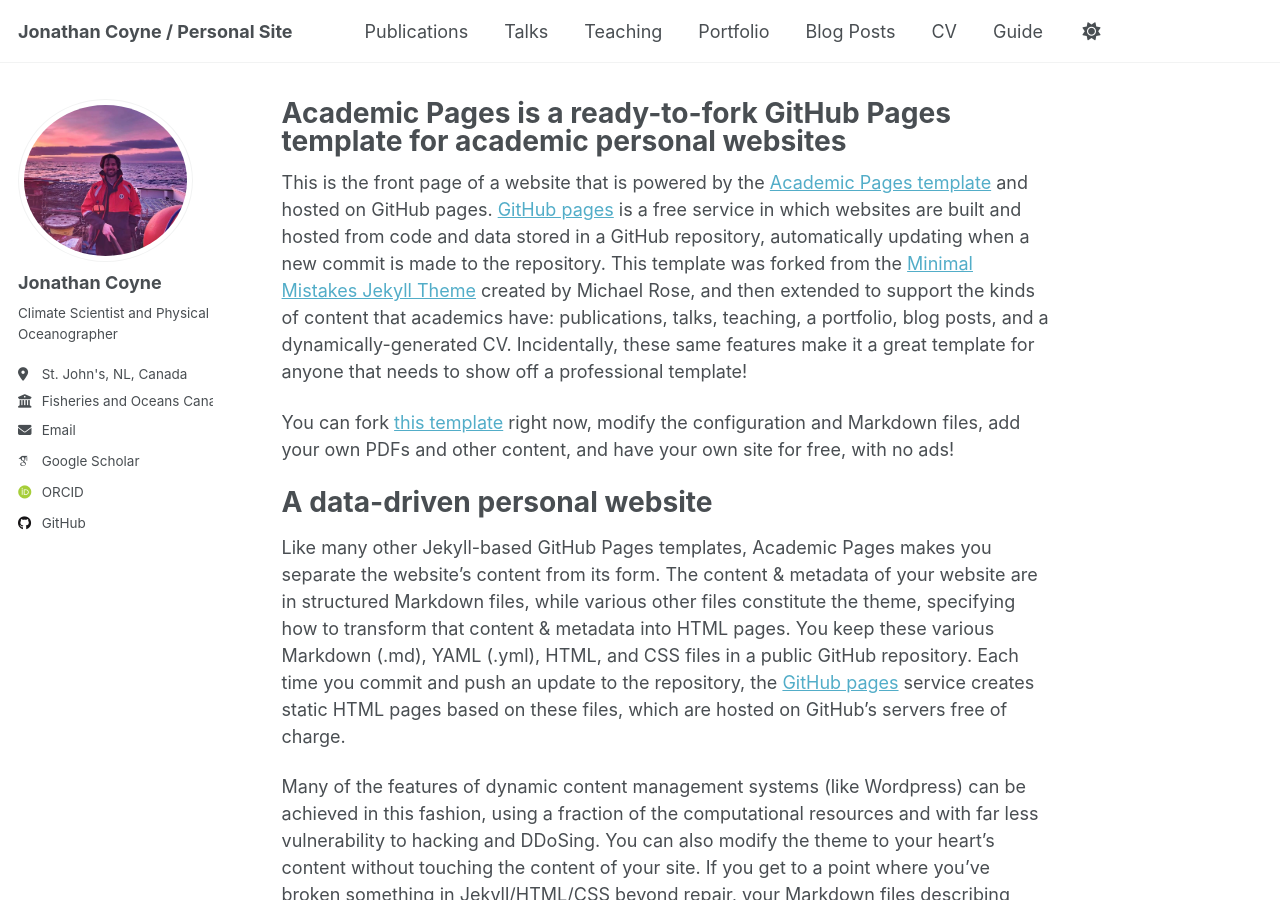
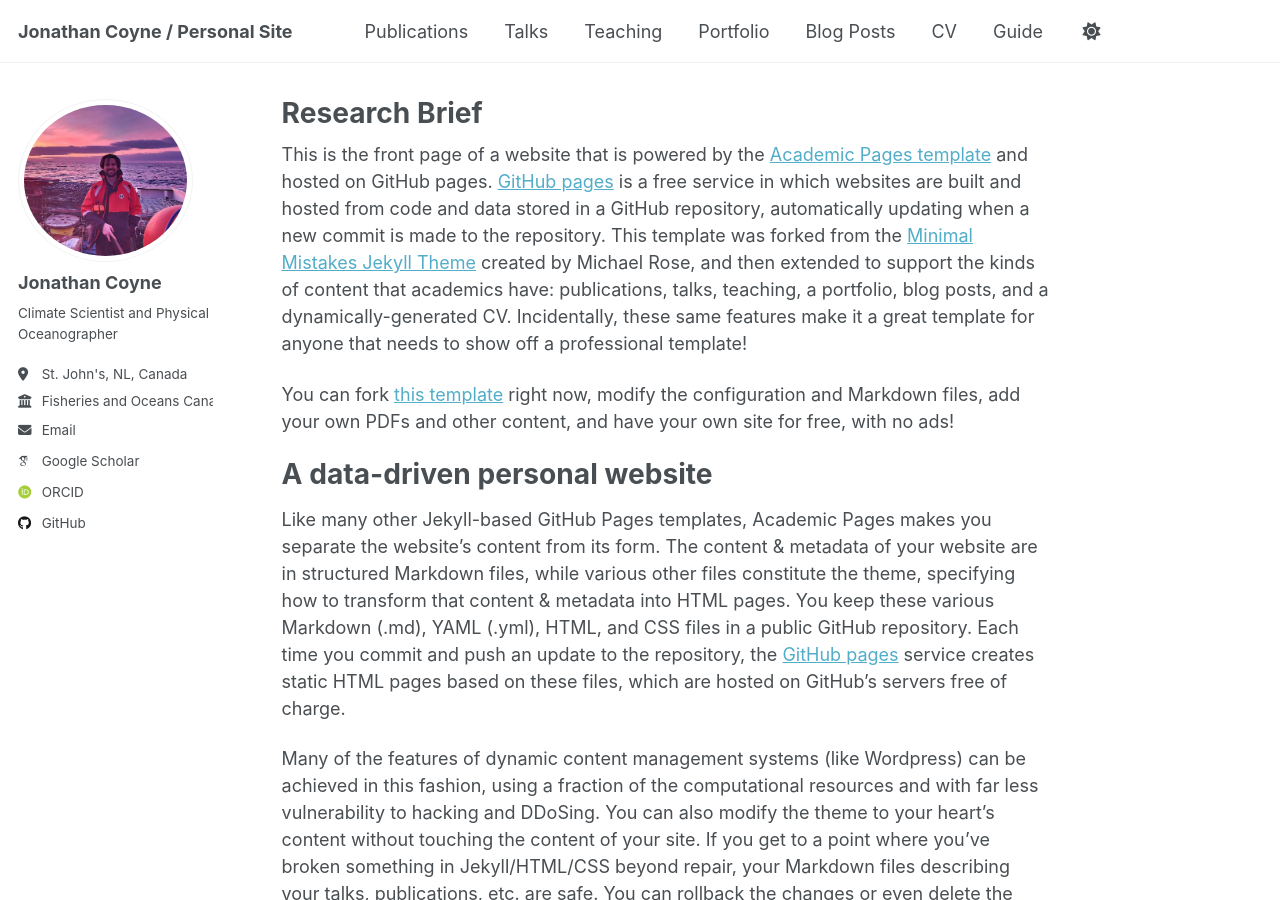
Before and after one commit to jn533213/jn533213.github.io, a Jekyll site: the page built from _pages/about.md, in a window 1280 px wide and 900 px high. Built offline with Jekyll 4.4.1, drawn with Linux system fonts in a browser that asks for light colours; some web fonts are replaced; a script that is not in the unit is left out.

Commit message:
Update about.md

```diff
--- a/_pages/about.md
+++ b/_pages/about.md
@@ -1,6 +1,6 @@
 ---
 permalink: /
-title: "Academic Pages is a ready-to-fork GitHub Pages template for academic personal websites"
+title: "Research Brief"
 author_profile: true
 redirect_from:
   - /about/
```
